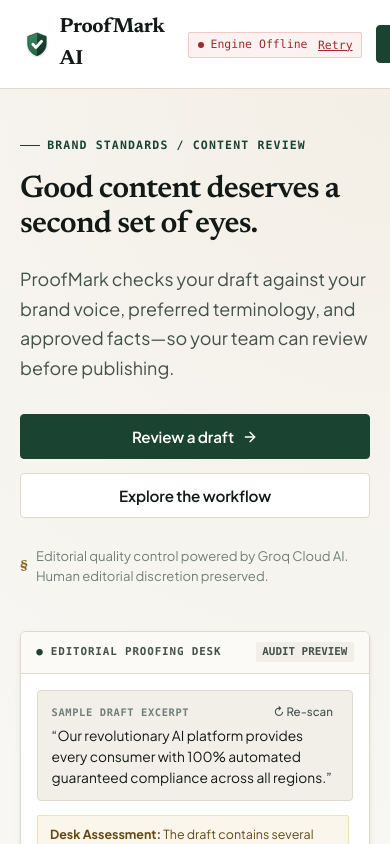
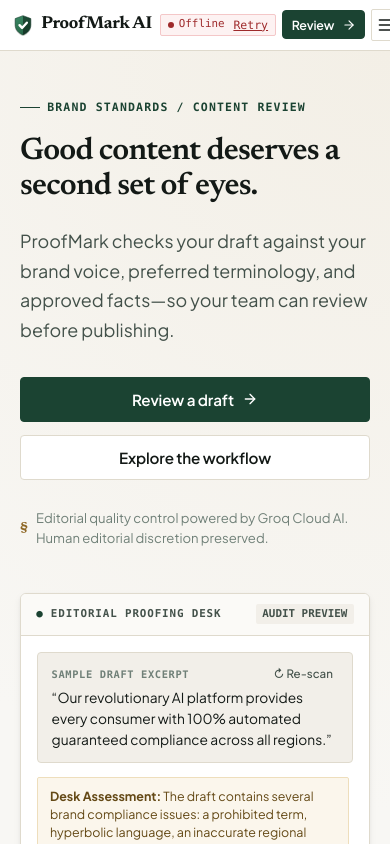
Before and after one commit to BitGladiator/ProofMarkAI, a React (Vite) app in the folder frontend/: page / in a window 390 px wide. Shown: the top 844 px of the page. Built offline with nearby package versions, Linux system fonts and the light colour scheme; no server answers.

Commit message:
Fixed the navbar's resposiveness

```diff
--- a/frontend/src/index.css
+++ b/frontend/src/index.css
@@ -212,6 +212,7 @@
   position: sticky;
   top: 0;
   z-index: 100;
+  width: 100%;
 }
 
 .nav-inner {
@@ -221,7 +222,8 @@
   display: flex;
   justify-content: space-between;
   align-items: center;
-  gap: 1.5rem;
+  gap: 1.25rem;
+  min-width: 0;
 }
 
 .brand-mark {
@@ -231,6 +233,16 @@
   text-decoration: none;
   cursor: pointer;
   user-select: none;
+  flex-shrink: 0;
+  min-width: 0;
+}
+
+.brand-logo-icon {
+  width: 26px;
+  height: 26px;
+  flex-shrink: 0;
+  display: inline-block;
+  vertical-align: middle;
 }
 
 .brand-symbol {
@@ -247,6 +259,7 @@
   font-weight: 700;
   letter-spacing: -0.02em;
   color: var(--text-main);
+  white-space: nowrap;
 }
 
 .brand-desk-badge {
@@ -288,10 +301,17 @@
 .nav-actions {
   display: flex;
   align-items: center;
-  gap: 0.85rem;
+  gap: 0.75rem;
+  flex-shrink: 0;
 }
 
 /* Status Pill */
+.status-pill-wrap {
+  display: inline-flex;
+  align-items: center;
+  flex-shrink: 0;
+}
+
 .status-pill {
   display: inline-flex;
   align-items: center;
@@ -299,18 +319,30 @@
   font-family: var(--font-mono);
   font-size: 0.72rem;
   font-weight: 500;
-  padding: 0.2rem 0.55rem;
+  padding: 0.25rem 0.55rem;
   border-radius: var(--radius-xs);
   border: 1px solid var(--border-color);
   background: var(--bg-surface-subtle);
   color: var(--text-muted);
   white-space: nowrap;
+  line-height: 1;
+  flex-shrink: 0;
+  transition: all 0.15s ease;
+}
+
+.status-label-full {
+  display: inline;
+}
+
+.status-label-mobile {
+  display: none;
 }
 
 .status-dot {
   width: 6px;
   height: 6px;
   border-radius: 50%;
+  flex-shrink: 0;
 }
 
 .status-pill.connected {
@@ -359,23 +391,155 @@
   margin-left: 0.25rem;
 }
 
+/* Responsive Button Label Toggles */
+.btn-text-full {
+  display: inline;
+}
+
+.btn-text-mobile {
+  display: none;
+}
+
+.nav-cta-btn {
+  white-space: nowrap;
+  display: inline-flex;
+  align-items: center;
+  gap: 0.45rem;
+  flex-shrink: 0;
+}
+
+.nav-return-btn {
+  white-space: nowrap;
+  display: inline-flex;
+  align-items: center;
+  flex-shrink: 0;
+}
+
 .mobile-menu-btn {
   display: none;
-  background: none;
+  background: var(--bg-surface);
   border: 1px solid var(--border-color);
   padding: 0.35rem;
   border-radius: var(--radius-xs);
   cursor: pointer;
   color: var(--text-main);
+  flex-shrink: 0;
+  line-height: 0;
+  transition: background-color 0.15s ease, border-color 0.15s ease;
+}
+
+.mobile-menu-btn:hover {
+  background: var(--bg-surface-subtle);
+  border-color: var(--border-hover);
+}
+
+/* Mobile Drawer & Backdrop */
+.mobile-drawer-backdrop {
+  position: fixed;
+  top: 0;
+  left: 0;
+  right: 0;
+  bottom: 0;
+  background-color: rgba(19, 25, 22, 0.4);
+  backdrop-filter: blur(2px);
+  z-index: 90;
+  animation: backdropFadeIn 0.2s ease-out;
+}
+
+@keyframes backdropFadeIn {
+  from { opacity: 0; }
+  to { opacity: 1; }
 }
 
 .mobile-drawer {
-  display: none;
-  flex-direction: column;
+  position: absolute;
+  top: 100%;
+  left: 0;
+  right: 0;
   background: var(--bg-surface);
   border-bottom: 1px solid var(--border-color);
-  padding: 1rem 1.5rem 1.25rem;
+  box-shadow: 0 14px 28px -6px rgba(19, 25, 22, 0.15), 0 4px 12px rgba(19, 25, 22, 0.08);
+  padding: 0.85rem 1.25rem 1.25rem;
+  display: flex;
+  flex-direction: column;
   gap: 0.85rem;
+  z-index: 95;
+  animation: drawerSlideDown 0.2s cubic-bezier(0.16, 1, 0.3, 1);
+}
+
+@keyframes drawerSlideDown {
+  from {
+    opacity: 0;
+    transform: translateY(-8px);
+  }
+  to {
+    opacity: 1;
+    transform: translateY(0);
+  }
+}
+
+.mobile-drawer-links {
+  display: flex;
+  flex-direction: column;
+  gap: 0.2rem;
+}
+
+.mobile-nav-link {
+  display: flex;
+  align-items: center;
+  justify-content: space-between;
+  background: none;
+  border: none;
+  border-bottom: 1px solid #ede8df;
+  padding: 0.8rem 0.5rem;
+  font-size: 0.95rem;
+  font-weight: 500;
+  color: var(--text-main);
+  cursor: pointer;
+  text-align: left;
+  border-radius: var(--radius-xs);
+  transition: background-color 0.15s ease, color 0.15s ease;
+}
+
+.mobile-nav-link:hover,
+.mobile-nav-link:active {
+  background-color: var(--bg-surface-subtle);
+  color: var(--primary);
+}
+
+.mobile-nav-arrow {
+  color: var(--text-subtle);
+  font-size: 1rem;
+}
+
+.mobile-drawer-footer {
+  display: flex;
+  flex-direction: column;
+  gap: 0.75rem;
+  padding-top: 0.25rem;
+}
+
+.mobile-drawer-cta {
+  width: 100%;
+  justify-content: center;
+  padding: 0.75rem 1rem;
+  font-size: 0.92rem;
+}
+
+.mobile-drawer-status-line {
+  display: flex;
+  align-items: center;
+  justify-content: space-between;
+  padding: 0.25rem 0.25rem 0;
+  font-size: 0.8rem;
+  color: var(--text-subtle);
+}
+
+.mobile-drawer-status-label {
+  font-family: var(--font-mono);
+  font-size: 0.75rem;
+  text-transform: uppercase;
+  letter-spacing: 0.05em;
 }
 
 /* ==========================================================================
@@ -1590,16 +1754,52 @@
 
 /* Mobile: Below 768px */
 @media (max-width: 768px) {
+  .nav-inner {
+    padding: 0.65rem 1rem;
+    gap: 0.75rem;
+  }
+
+  .brand-title {
+    font-size: 1.18rem;
+  }
+
+  .brand-logo-icon {
+    width: 24px;
+    height: 24px;
+  }
+
   .nav-links-desktop {
     display: none;
   }
 
   .mobile-menu-btn {
-    display: block;
-  }
-
-  .mobile-drawer {
-    display: flex;
+    display: inline-flex;
+    align-items: center;
+    justify-content: center;
+    width: 34px;
+    height: 34px;
+  }
+
+  .nav-actions {
+    gap: 0.5rem;
+  }
+
+  .status-label-full {
+    display: none;
+  }
+
+  .status-label-mobile {
+    display: inline;
+  }
+
+  .nav-cta-btn {
+    padding: 0.45rem 0.8rem;
+    font-size: 0.84rem;
+  }
+
+  .nav-return-btn {
+    padding: 0.45rem 0.8rem;
+    font-size: 0.84rem;
   }
 
   .hero-section {
@@ -1628,8 +1828,73 @@
   }
 }
 
+/* Compact Mobile: Below 640px */
+@media (max-width: 640px) {
+  .btn-text-full {
+    display: none;
+  }
+
+  .btn-text-mobile {
+    display: inline;
+  }
+
+  .nav-cta-btn {
+    padding: 0.38rem 0.68rem;
+    font-size: 0.82rem;
+  }
+
+  .nav-return-btn {
+    padding: 0.38rem 0.68rem;
+    font-size: 0.82rem;
+  }
+}
+
 /* Small Mobile: Below 480px */
 @media (max-width: 480px) {
+  .nav-inner {
+    padding: 0.55rem 0.75rem;
+    gap: 0.5rem;
+  }
+
+  .brand-title {
+    font-size: 1.08rem;
+  }
+
+  .brand-mark {
+    gap: 0.45rem;
+  }
+
+  .brand-logo-icon {
+    width: 22px;
+    height: 22px;
+  }
+
+  .nav-actions {
+    gap: 0.35rem;
+  }
+
+  .status-pill {
+    padding: 0.2rem 0.45rem;
+    font-size: 0.68rem;
+    gap: 0.3rem;
+  }
+
+  .nav-cta-btn {
+    padding: 0.35rem 0.55rem;
+    font-size: 0.78rem;
+  }
+
+  .nav-return-btn {
+    padding: 0.35rem 0.55rem;
+    font-size: 0.78rem;
+  }
+
+  .mobile-menu-btn {
+    width: 32px;
+    height: 32px;
+    padding: 0.25rem;
+  }
+
   .hero-title {
     font-size: 1.95rem;
   }
@@ -1649,3 +1914,54 @@
     gap: 0.25rem;
   }
 }
+
+/* Tiny Mobile Viewports: Below 360px */
+@media (max-width: 360px) {
+  .nav-inner {
+    padding: 0.5rem 0.5rem;
+    gap: 0.35rem;
+  }
+
+  .brand-title {
+    font-size: 0.98rem;
+  }
+
+  .brand-mark {
+    gap: 0.35rem;
+  }
+
+  .brand-logo-icon {
+    width: 20px;
+    height: 20px;
+  }
+
+  .nav-actions {
+    gap: 0.25rem;
+  }
+
+  /* Compact dot-only pill on narrow 320px devices */
+  .status-label-mobile {
+    display: none;
+  }
+
+  .status-pill {
+    padding: 0.25rem;
+    min-width: 20px;
+    justify-content: center;
+    border-radius: 50%;
+  }
+
+  .status-retry-link {
+    display: none;
+  }
+
+  .nav-cta-btn {
+    padding: 0.3rem 0.45rem;
+    font-size: 0.74rem;
+  }
+
+  .nav-return-btn {
+    padding: 0.3rem 0.45rem;
+    font-size: 0.74rem;
+  }
+}
--- a/frontend/src/pages/HomePage.tsx
+++ b/frontend/src/pages/HomePage.tsx
@@ -118,6 +118,30 @@
     return () => clearTimeout(timer);
   }, []);
 
+  // Close mobile drawer on Escape key or on window resize above 768px
+  useEffect(() => {
+    if (!mobileMenuOpen) return;
+
+    const handleKeyDown = (e: KeyboardEvent) => {
+      if (e.key === 'Escape') {
+        setMobileMenuOpen(false);
+      }
+    };
+
+    const handleResize = () => {
+      if (window.innerWidth > 768) {
+        setMobileMenuOpen(false);
+      }
+    };
+
+    window.addEventListener('keydown', handleKeyDown);
+    window.addEventListener('resize', handleResize);
+    return () => {
+      window.removeEventListener('keydown', handleKeyDown);
+      window.removeEventListener('resize', handleResize);
+    };
+  }, [mobileMenuOpen]);
+
   const handleAcceptSuggestion = (finding: Finding) => {
     if (!finding.suggestion || !finding.excerpt) return;
     const updated = liveExcerpt.replace(finding.excerpt, finding.suggestion);
@@ -141,8 +165,20 @@
       {/* 1. Global Editorial Navigation */}
       <header className="editorial-header">
         <div className="nav-inner">
-          <div className="brand-mark" onClick={() => navigate('/')} role="button" tabIndex={0}>
-            <ShieldLogoIcon size={26} />
+          <div
+            className="brand-mark"
+            onClick={() => navigate('/')}
+            onKeyDown={(e) => {
+              if (e.key === 'Enter' || e.key === ' ') {
+                e.preventDefault();
+                navigate('/');
+              }
+            }}
+            role="button"
+            tabIndex={0}
+            aria-label="ProofMark AI Home"
+          >
+            <ShieldLogoIcon className="brand-logo-icon" size={26} />
             <span className="brand-title">ProofMark AI</span>
           </div>
 
@@ -175,39 +211,44 @@
           <div className="nav-actions">
             <div className="status-pill-wrap" title="Status of the ProofMark Review Engine">
               {backendStatus === 'connected' && (
-                <span className="status-pill connected">
+                <span className="status-pill connected" title="Engine Online">
                   <span className="status-dot"></span>
-                  Engine Online
+                  <span className="status-label-full">Engine Online</span>
+                  <span className="status-label-mobile">Online</span>
                 </span>
               )}
               {backendStatus === 'disconnected' && (
-                <span className="status-pill disconnected">
+                <span className="status-pill disconnected" title="Engine Offline">
                   <span className="status-dot"></span>
-                  Engine Offline
+                  <span className="status-label-full">Engine Offline</span>
+                  <span className="status-label-mobile">Offline</span>
                   <button
                     type="button"
                     className="status-retry-link"
                     onClick={onRetryConnection}
+                    title="Retry connection"
                   >
                     Retry
                   </button>
                 </span>
               )}
               {backendStatus === 'checking' && (
-                <span className="status-pill checking">
+                <span className="status-pill checking" title="Connecting to Review Engine...">
                   <span className="status-dot"></span>
-                  Connecting...
+                  <span className="status-label-full">Connecting...</span>
+                  <span className="status-label-mobile">Connecting</span>
                 </span>
               )}
             </div>
 
             <button
               type="button"
-              className="btn-primary"
+              className="btn-primary nav-cta-btn"
               onClick={() => navigate('/review')}
             >
-              Start reviewing
-              <ArrowRightIcon size={15} />
+              <span className="btn-text-full">Start reviewing</span>
+              <span className="btn-text-mobile">Review</span>
+              <ArrowRightIcon size={14} />
             </button>
 
             {/* Mobile Menu Button */}
@@ -215,49 +256,94 @@
               type="button"
               className="mobile-menu-btn"
               onClick={() => setMobileMenuOpen(!mobileMenuOpen)}
-              aria-label={mobileMenuOpen ? 'Close menu' : 'Open menu'}
+              aria-label={mobileMenuOpen ? 'Close navigation menu' : 'Open navigation menu'}
+              aria-expanded={mobileMenuOpen}
             >
               {mobileMenuOpen ? <CloseIcon size={20} /> : <MenuIcon size={20} />}
             </button>
           </div>
         </div>
 
-        {/* Mobile Dropdown Drawer */}
+        {/* Mobile Dropdown Drawer & Backdrop */}
         {mobileMenuOpen && (
-          <div className="mobile-drawer">
-            <button
-              type="button"
-              className="nav-link"
-              onClick={() => handleNavClick('#standards')}
-            >
-              Standards
-            </button>
-            <button
-              type="button"
-              className="nav-link"
-              onClick={() => handleNavClick('#workflow')}
-            >
-              Workflow
-            </button>
-            <button
-              type="button"
-              className="nav-link"
-              onClick={() => handleNavClick('#principles')}
-            >
-              Editorial Principle
-            </button>
-            <button
-              type="button"
-              className="btn-primary btn-block"
-              onClick={() => {
-                setMobileMenuOpen(false);
-                navigate('/review');
-              }}
-            >
-              Start reviewing
-              <ArrowRightIcon size={15} />
-            </button>
-          </div>
+          <>
+            <div
+              className="mobile-drawer-backdrop"
+              onClick={() => setMobileMenuOpen(false)}
+              aria-hidden="true"
+            />
+            <div className="mobile-drawer" role="dialog" aria-modal="true" aria-label="Mobile Navigation">
+              <nav className="mobile-drawer-links" aria-label="Sections">
+                <button
+                  type="button"
+                  className="mobile-nav-link"
+                  onClick={() => handleNavClick('#standards')}
+                >
+                  <span>Standards</span>
+                  <span className="mobile-nav-arrow" aria-hidden="true">&rarr;</span>
+                </button>
+                <button
+                  type="button"
+                  className="mobile-nav-link"
+                  onClick={() => handleNavClick('#workflow')}
+                >
+                  <span>Workflow</span>
+                  <span className="mobile-nav-arrow" aria-hidden="true">&rarr;</span>
+                </button>
+                <button
+                  type="button"
+                  className="mobile-nav-link"
+                  onClick={() => handleNavClick('#principles')}
+                >
+                  <span>Editorial Principle</span>
+                  <span className="mobile-nav-arrow" aria-hidden="true">&rarr;</span>
+                </button>
+              </nav>
+
+              <div className="mobile-drawer-footer">
+                <button
+                  type="button"
+                  className="btn-primary btn-block mobile-drawer-cta"
+                  onClick={() => {
+                    setMobileMenuOpen(false);
+                    navigate('/review');
+                  }}
+                >
+                  Start reviewing
+                  <ArrowRightIcon size={15} />
+                </button>
+
+                <div className="mobile-drawer-status-line">
+                  <span className="mobile-drawer-status-label">Engine status</span>
+                  {backendStatus === 'connected' && (
+                    <span className="status-pill connected">
+                      <span className="status-dot"></span>
+                      Engine Online
+                    </span>
+                  )}
+                  {backendStatus === 'disconnected' && (
+                    <span className="status-pill disconnected">
+                      <span className="status-dot"></span>
+                      Engine Offline
+                      <button
+                        type="button"
+                        className="status-retry-link"
+                        onClick={onRetryConnection}
+                      >
+                        Retry
+                      </button>
+                    </span>
+                  )}
+                  {backendStatus === 'checking' && (
+                    <span className="status-pill checking">
+                      <span className="status-dot"></span>
+                      Connecting...
+                    </span>
+                  )}
+                </div>
+              </div>
+            </div>
+          </>
         )}
       </header>
 
--- a/frontend/src/pages/ReviewWorkspacePage.tsx
+++ b/frontend/src/pages/ReviewWorkspacePage.tsx
@@ -262,46 +262,63 @@
       {/* 1. Header Bar */}
       <header className="editorial-header">
         <div className="nav-inner">
-          <div className="brand-mark" onClick={() => navigate('/')} role="button" tabIndex={0}>
-            <ShieldLogoIcon size={26} />
+          <div
+            className="brand-mark"
+            onClick={() => navigate('/')}
+            onKeyDown={(e) => {
+              if (e.key === 'Enter' || e.key === ' ') {
+                e.preventDefault();
+                navigate('/');
+              }
+            }}
+            role="button"
+            tabIndex={0}
+            aria-label="ProofMark AI Home"
+          >
+            <ShieldLogoIcon className="brand-logo-icon" size={26} />
             <span className="brand-title">ProofMark AI</span>
           </div>
 
           <div className="nav-actions">
             <div className="status-pill-wrap" title="Engine Connection Status">
               {backendStatus === 'connected' && (
-                <span className="status-pill connected">
+                <span className="status-pill connected" title="Engine Online">
                   <span className="status-dot"></span>
-                  Engine Online
+                  <span className="status-label-full">Engine Online</span>
+                  <span className="status-label-mobile">Online</span>
                 </span>
               )}
               {backendStatus === 'disconnected' && (
-                <span className="status-pill disconnected">
+                <span className="status-pill disconnected" title="Engine Offline">
                   <span className="status-dot"></span>
-                  Engine Offline
+                  <span className="status-label-full">Engine Offline</span>
+                  <span className="status-label-mobile">Offline</span>
                   <button
                     type="button"
                     className="status-retry-link"
                     onClick={onRetryConnection}
+                    title="Retry connection"
                   >
                     Retry
                   </button>
                 </span>
               )}
               {backendStatus === 'checking' && (
-                <span className="status-pill checking">
+                <span className="status-pill checking" title="Connecting to Review Engine...">
                   <span className="status-dot"></span>
-                  Checking...
+                  <span className="status-label-full">Checking...</span>
+                  <span className="status-label-mobile">Checking</span>
                 </span>
               )}
             </div>
 
             <button
               type="button"
-              className="btn-secondary"
+              className="btn-secondary nav-return-btn"
               onClick={() => navigate('/')}
             >
-              &larr; Return Home
+              <span className="btn-text-full">&larr; Return Home</span>
+              <span className="btn-text-mobile">&larr; Home</span>
             </button>
           </div>
         </div>
```
